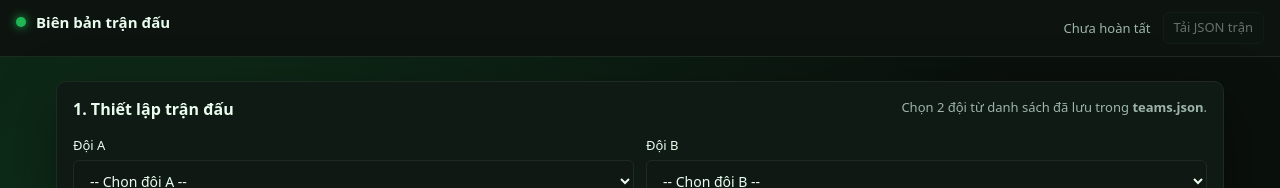
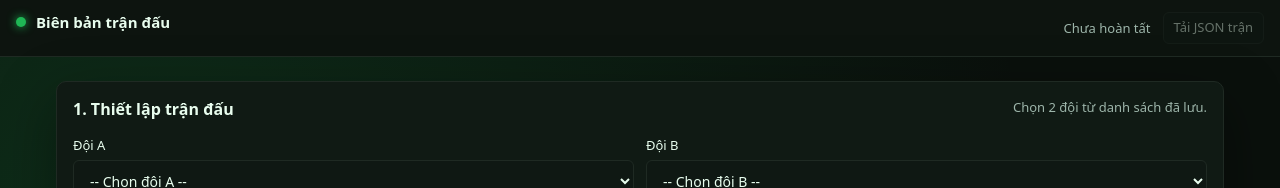
Before and after one commit to banbongdakduoc-tech/bienbanbongda, a plain HTML site: page index.html in a window 1280 px wide. Shown: the top 188 px of the page. Drawn offline with Linux system fonts and the light colour scheme.

Commit message:
Update index.html

```diff
--- a/index.html
+++ b/index.html
@@ -28,7 +28,7 @@
     <div class="card-header-row">
       <h2>1. Thiết lập trận đấu</h2>
       <div class="subnote">
-        Chọn 2 đội từ danh sách đã lưu trong <b>teams.json</b>.
+        Chọn 2 đội từ danh sách đã lưu.
       </div>
     </div>
 
```
